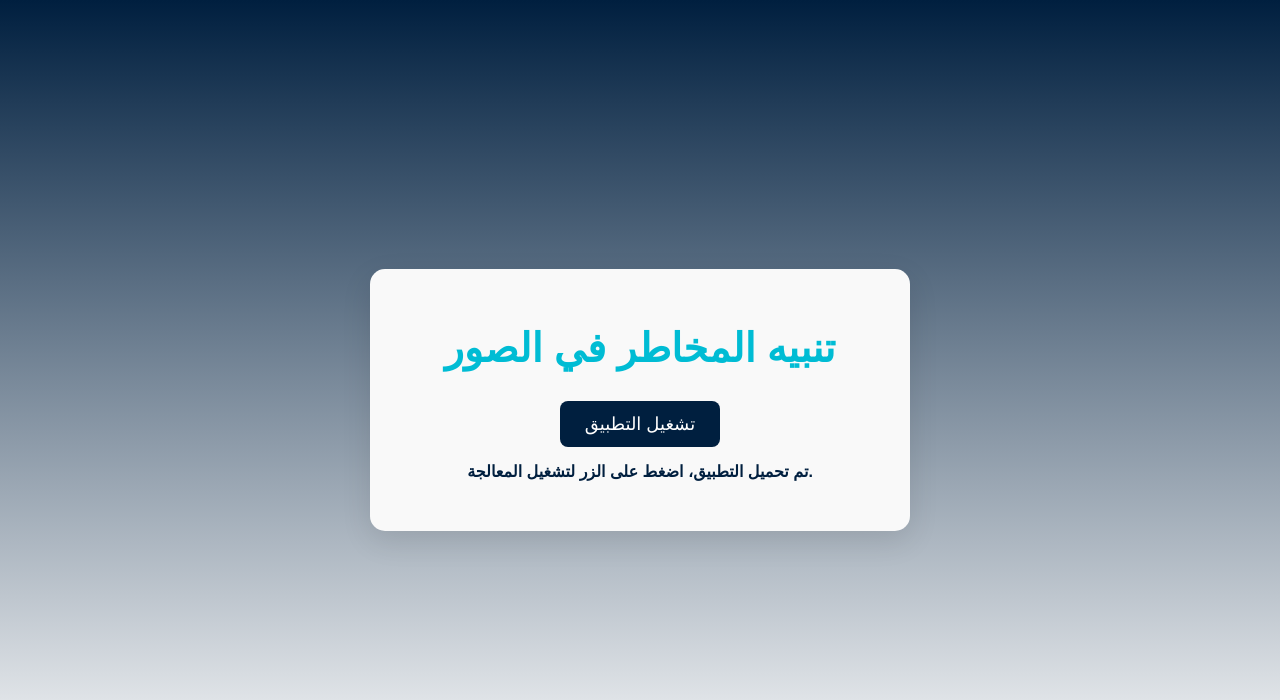
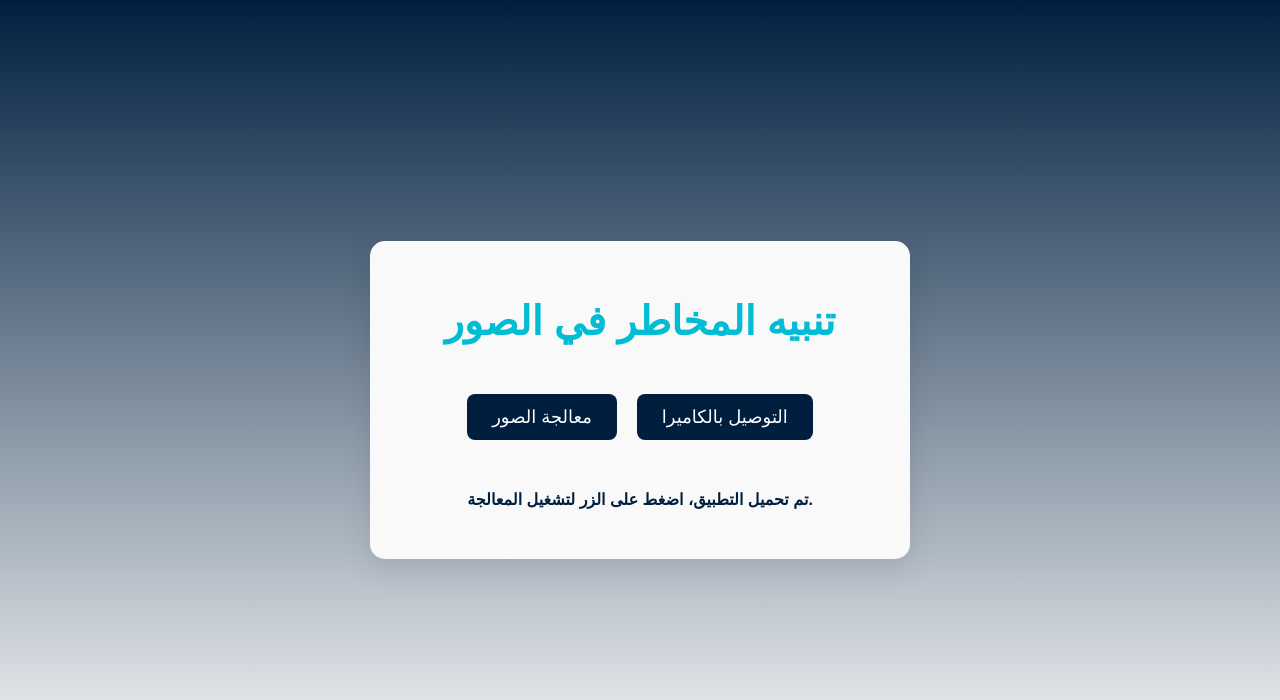
Before and after one commit to Adam12a12/NovaUrban, a Flask app: page / in a window 1280 px wide. Shown: the top 700 px of the page. Run offline with Flask 3, Linux system fonts and the light colour scheme; some libraries are stand-ins or nearby versions.

Commit message:
add separate buttons for funcs

```diff
--- a/app.py
+++ b/app.py
@@ -33,7 +33,6 @@ telegram_chat_id = os.getenv("TELEGRAM_CHAT_ID")
 email_address = os.getenv("EMAIL_ADDRESS")
 email_password = os.getenv("EMAIL_PASSWORD")
 
-CAMERA_URL = "http://172.16.26.49:8080/video"
 
 WEIGHTS = {
     'yolo': 0.7,
@@ -49,15 +48,17 @@ OUTPUT_FOLDER = BASE_DIR / "output"
 
 yolo_model = YOLO(BASE_DIR / "ai_models/best.pt", task="predict")
 
-RESNET_MODEL_PATH = BASE_DIR / "ai_models/resnet50_model.h5"
-resnet_model = load_model(RESNET_MODEL_PATH)
+def cv_connect():
+    CAMERA_URL = "http://172.16.26.49:8080/video"
+    RESNET_MODEL_PATH = BASE_DIR / "ai_models/resnet50_model.h5"
+    resnet_model = load_model(RESNET_MODEL_PATH)
 
-VIDEO_STREAM = cv2.VideoCapture(CAMERA_URL)
+    VIDEO_STREAM = cv2.VideoCapture(CAMERA_URL)
 
-if not VIDEO_STREAM.isOpened():
-    logger.error("Unable to connect to CV")
-else:
-    logger.info("CV connected")
+    if not VIDEO_STREAM.isOpened():
+        logger.error("Unable to connect to CV")
+    else:
+        logger.info("CV connected")
 
 def preprocess_image(image):
     image = cv2.resize(image, (224, 224))
@@ -171,9 +172,20 @@ def handle_connect(sid):
             logger.error("Failed getting camera frame")
             break
 
+def read_image_files():
+    image_files = [os.path.join(IMAGES_FOLDER, f) for f in os.listdir(IMAGES_FOLDER) if f.lower().endswith(('.png', '.jpg', '.jpeg'))]
+
+    if not image_files:
+        logger.error("No images found.")
+    else:
+        logger.info(f"Found {len(image_files)} images to process.")
+
 def process_images():
     processed_count = 0
     dangerous_images = []
+    image_files = read_image_files()
+    if not read_image_files():
+        return NULL
     for image_file in image_files:
         try:
             frame = cv2.imread(image_file)
--- a/static/js/scan.js
+++ b/static/js/scan.js
@@ -1,4 +1,4 @@
-  async function run(){
+async function run_imgs(){
   document.getElementById('loading').style.display = 'block';
   try {
     const response = await fetch('/start_processing');
@@ -15,3 +15,18 @@
     document.getElementById('alert').textContent = 'حدث خطأ أثناء معالجة الصور.';
   }
 }
+async function run_cam(){
+  document.getElementById('loading').style.display = 'block';
+  try {
+    const response = await fetch('/cv_connect');
+    const data = await response.json();
+    const alertDiv = document.getElementById('alert');
+
+    document.getElementById('loading').style.display = 'none';
+
+  } catch (error) {
+    console.error('خطأ أثناء الإتصال:', error);
+    document.getElementById('loading').style.display = 'none';
+    document.getElementById('alert').textContent = 'حدث خطأ أثناء الإتصال بالكاميرا.';
+  }
+}
--- a/static/style/base.css
+++ b/static/style/base.css
@@ -47,11 +47,13 @@ body {
   .btn-group {
     display: flex;
     justify-content: center;
-    margin-top: 30px;
+    margin: 30px;
+    padding: 10px;
   }
 
   .btn {
     padding: 12px 25px;
+    margin: 10px;
     font-size: 18px;
     color: #fff;
     background-color: #001f3f;
--- a/templates/base.html
+++ b/templates/base.html
@@ -15,8 +15,9 @@
   <div class="container">
     <h1>تنبيه المخاطر في الصور</h1>
       <div class="btn-group">
-          <button class="btn" id="start-btn" onclick="run()">تشغيل التطبيق</button>
-      </div>
+      <button class="btn" id="start-img-btn" onclick="run_imgs()">معالجة الصور</button>
+      <button class="btn" id="start-cam-btn" onclick="run_cam()">التوصيل بالكاميرا</button>
+    </div>
     </form>
     <div class="status">تم تحميل التطبيق، اضغط على الزر لتشغيل المعالجة.</div>
     <div class="alert" id="alert"></div>
```
Lines whose indentation alone changed are shown as unchanged.
